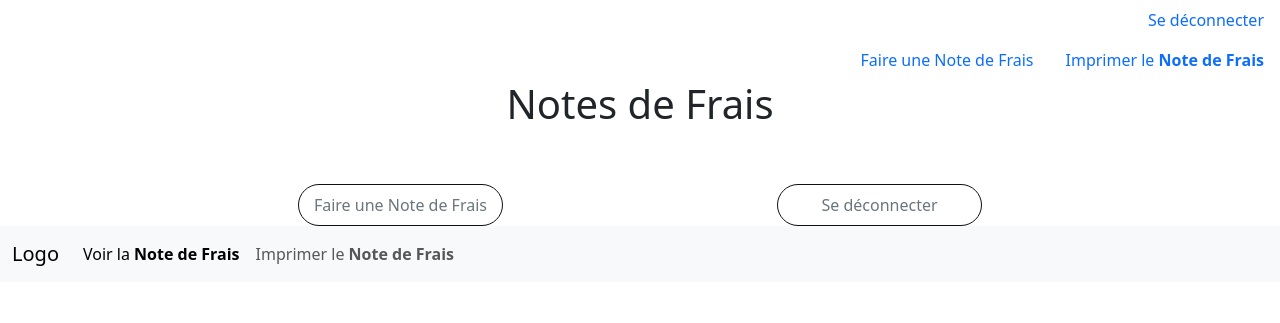
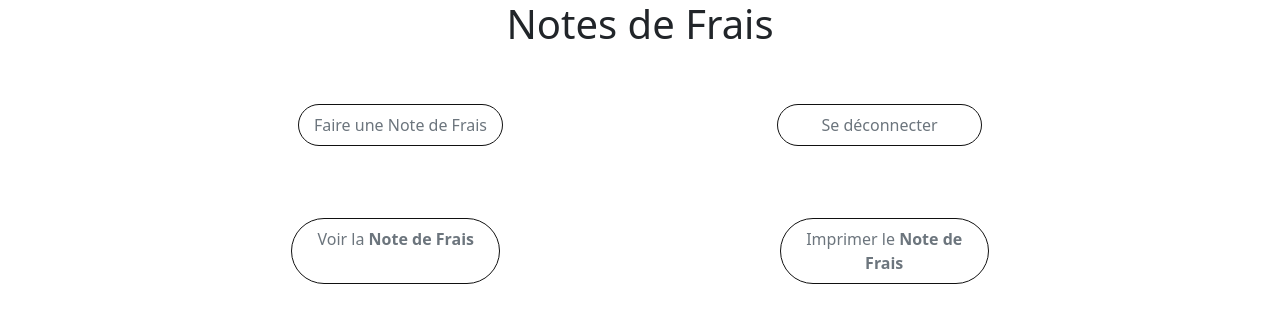
Before and after one commit to PlumCreativ/NoteDeFrais, a PHP site: page / in a window 1280 px wide. Shown: the top 323 px of the page. Run offline with PHP 8.4, Linux system fonts and the light colour scheme; the visitor is signed in with stand-in values (Sample User, id 1).

Commit message:
update after exams

```diff
--- a/formular.php
+++ b/formular.php
@@ -66,6 +66,8 @@ require_once("class/bd.php");?>
         ?>
 
         <div class=" row justify-content-center">
+
+
             <aside class="container-fluid col-4">
 
                 <div class="row justify-content-center gap-3">
@@ -99,7 +101,7 @@ require_once("class/bd.php");?>
 
 
                                 <div class="mb-4">
-                                    <input type="text" class="form-control border rounded p-2"
+                                    <input type="number" class="form-control border rounded p-2"
                                     id="ligue" placeholder="Numéro de la ligue (€)" name="ligue" required>
                                 </div>
 
--- a/index.php
+++ b/index.php
@@ -18,36 +18,14 @@ require_once("class/bd.php");?>
 
 
                     <?php
-                    $isConnect = false;
                         $errorMessage = '';
                         if( isset( $_SESSION['userId'] ) ) {
+                    ?>
+
+                                <aside>
 
 
-                        $isConnect = true;
-
-                        if( $isConnect ) {
-                         ?>
-
-
-                            <ul class="nav justify-content-end">
-                                <li class="nav-item">
-                                    <a href="logout.php" class="nav-link" aria-disabled="true">Se déconnecter</a>
-                                </li>
-
-                            </ul>
-
-
-                            <ul class="nav justify-content-end">
-                                <li class="nav-item">
-                                <a href="formular.php" class="nav-link" aria-current="page" href="#">Faire une Note de Frais</a>
-                                </li>
-                                <li class="nav-item">
-                                    <a href="genpdf.php" class="nav-link" href="#">Imprimer le <b> Note de Frais</b></a>
-                                </li>
-                            </ul>
-
-
-                            <div class="container-fluid w-100 ">
+                                    <div class="container-fluid w-100 h-25">
                                         <div class="row justify-content-center mb-5">
                                             <div class="col-12 text-center">
                                                 <H1>Notes de Frais</H1>
@@ -65,32 +43,21 @@ require_once("class/bd.php");?>
                                                 </div>
                                             </div>
                                     </aside>
+
                                 </div>
                                 <?php if(isset($_SESSION['num_licence']) || isset($_SESSION['num_recu'])){?>
 
-
-                                <nav class="navbar navbar-expand-lg bg-body-tertiary">
-                                    <div class="container-fluid">
-                                        <a class="navbar-brand" href="#">Logo</a>
-                                        <button class="navbar-toggler" type="button" data-bs-toggle="collapse" data-bs-target="#navbarNav" aria-controls="navbarNav" aria-expanded="false" aria-label="Toggle navigation">
-                                        <span class="navbar-toggler-icon"></span>
-                                        </button>
-                                        <div class="collapse navbar-collapse" id="navbarNav">
-                                        <ul class="navbar-nav">
-                                            <li class="nav-item">
-                                            <a href="impressionPage.php" class="nav-link active" aria-current="page" href="#">Voir la <b>Note de Frais</b></a>
-                                            </li>
-                                            <li class="nav-item">
-                                            <a href="genpdf.php" class="nav-link" href="#">Imprimer le <b> Note de Frais</b></a>
-                                            </li>
-
-                                        </ul>
+                                    <br><br><br>
+                                    <aside class="container-fluid">
+                                        <div class="d-flex justify-content-evenly">
+                                            <div class="d-grid col-2">
+                                                <a class="btn btn-outline-secondary btn-create p-2 " href="impressionPage.php">Voir la <b>Note de Frais</b></a>
+                                            </div>
+                                            <div class="d-grid col-2">
+                                                <a class="btn btn-outline-secondary btn-create p-2 " href="genpdf.php">Imprimer le <b> Note de Frais</b></a>
                                             </div>
                                         </div>
-                                </nav>
-                            <?php
-                            }
-                            ?>
+                                    </aside>
 
                                 <?php
                                 }
@@ -110,10 +77,13 @@ require_once("class/bd.php");?>
 
                                     </div>
                                 </aside>
+                            </aside>
+
 
                         <?php
                         }
                         ?>
+
         </header>
     </body>
 </html>
```
Also changed, not shown: impressionPage.php (+40 -44 lines), validformuler.php (+15 -15 lines), 1 other file. Lines whose indentation alone changed are shown as unchanged.
